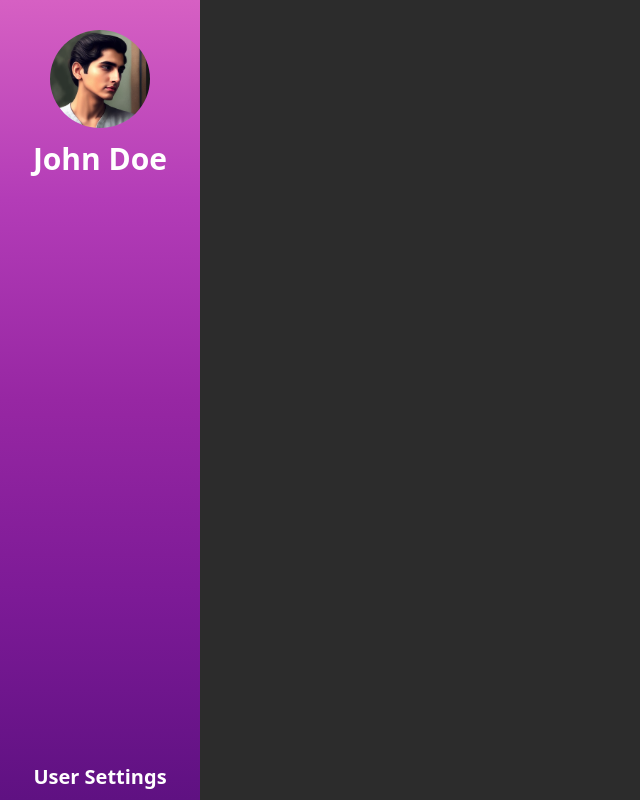
After one commit to naayifmuhammad/shopify_assist, a Flask app: template templates/base.html in a window 1280 px wide. The commit adds this page. Shown: the whole page, without its empty margins (0-640 px from the left). Run offline with Flask 3, Linux system fonts and the light colour scheme; the template is opened without the code that fills it, so the values that code supplies are empty.

Commit message:
changed from top nav to side nav and made some more style tweeks only

```diff
--- a/index.py
+++ b/index.py
@@ -0,0 +1,10 @@
+from flask import Flask, render_template, redirect
+
+app = Flask(__name__)
+
+@app.route('/')
+def index():
+    return render_template('dashboard.html')
+
+if __name__=='__main__':
+    app.run()
--- a/static/style.css
+++ b/static/style.css
@@ -1,5 +1,5 @@
 body {
-    background-color: #222;
+    background-color: #2c2c2c;
     color: #fff;
     font-family:system-ui, -apple-system, BlinkMacSystemFont, 'Segoe UI', Roboto, Oxygen, Ubuntu, Cantarell, 'Open Sans', 'Helvetica Neue', sans-serif;
     font-weight:bold;
@@ -7,36 +7,64 @@ body {
     padding: 0;
 }
 
-.navbar {
 
-    background-color: #9400d3;
-    height: 50px;
-    width: 100%;
+
+/* sidenav settings */
+.sidenav {
+    /* background-color: #9400d3; */
+    background: linear-gradient(to top, #5f1182, #7c1a96, #9727a3, #b33cb7, #d660c3);
+    height: 100%;
     position: fixed;
+    left: 0;
     top: 0;
-    left: 0;
+    width: 200px;
     display: flex;
+    flex-direction: column;
     align-items: center;
-    justify-content:left;
-    padding: 30px 20px;
+    justify-content: space-between;
 }
 
-.navbar a {
-    color: #fff;
-    margin-right: 20px;
-    text-decoration: none;
+.sidenav-header {
+    display: flex;
+    flex-direction: column;
+    align-items: center;
+    justify-content: center;
+    margin-top: 30px;
 }
 
 .profile-image {
     width: 100px;
-    height: 100px;
     border-radius: 50%;
-    margin-right: 10px;
-    padding: 10px;
+    margin-bottom: 10px;
 }
 
+.username {
+    font-size: 30px;
+    color: #fff;
+}
+
+a {
+    color: #fff;
+    text-decoration: none;
+    margin-top: 50px;
+    margin-bottom: 10px;
+    font-size: 20px;
+}
+
+a:hover {
+    text-decoration: none;
+}
+
+
+
+/* sidenav settings */
+
+
+
+
 .main-content {
-    padding: 130px 300px;
+    margin-top: 50px;
+    padding: 0px 300px;
 }
 
 .product-image {
@@ -74,7 +102,3 @@ label {
     display: block;
     margin-bottom: 5px;
 }
-
-.username{
-    font-size: 35px;
-}
--- /dev/null
+++ b/templates/base.html
@@ -0,0 +1,24 @@
+<!DOCTYPE html>
+<html lang="en">
+<head>
+    <meta charset="UTF-8">
+    <meta http-equiv="X-UA-Compatible" content="IE=edge">
+    <meta name="viewport" content="width=device-width, initial-scale=1.0">
+    <link rel="stylesheet" href="{{url_for('static', filename='style.css') }}">
+    <title>{% block title %}{% endblock%}</title>
+</head>
+<body>
+    <div class="sidenav">
+        <div class="sidenav-header">
+            <img src="{{url_for('static', filename='assets/userimage.png') }}" alt="User Image" class="profile-image">
+            <span class="username">John Doe</span>
+        </div>
+        <a href="#">User Settings</a>
+    </div>
+
+    <div class="main-content">
+        {% block content %}
+        {% endblock %}
+    </div>
+</body>
+</html>
```
Also changed, not shown: templates/dashboard.html (+6 -19 lines), static/assets/userimage.png (renamed from static/assets/profile-image.png).
